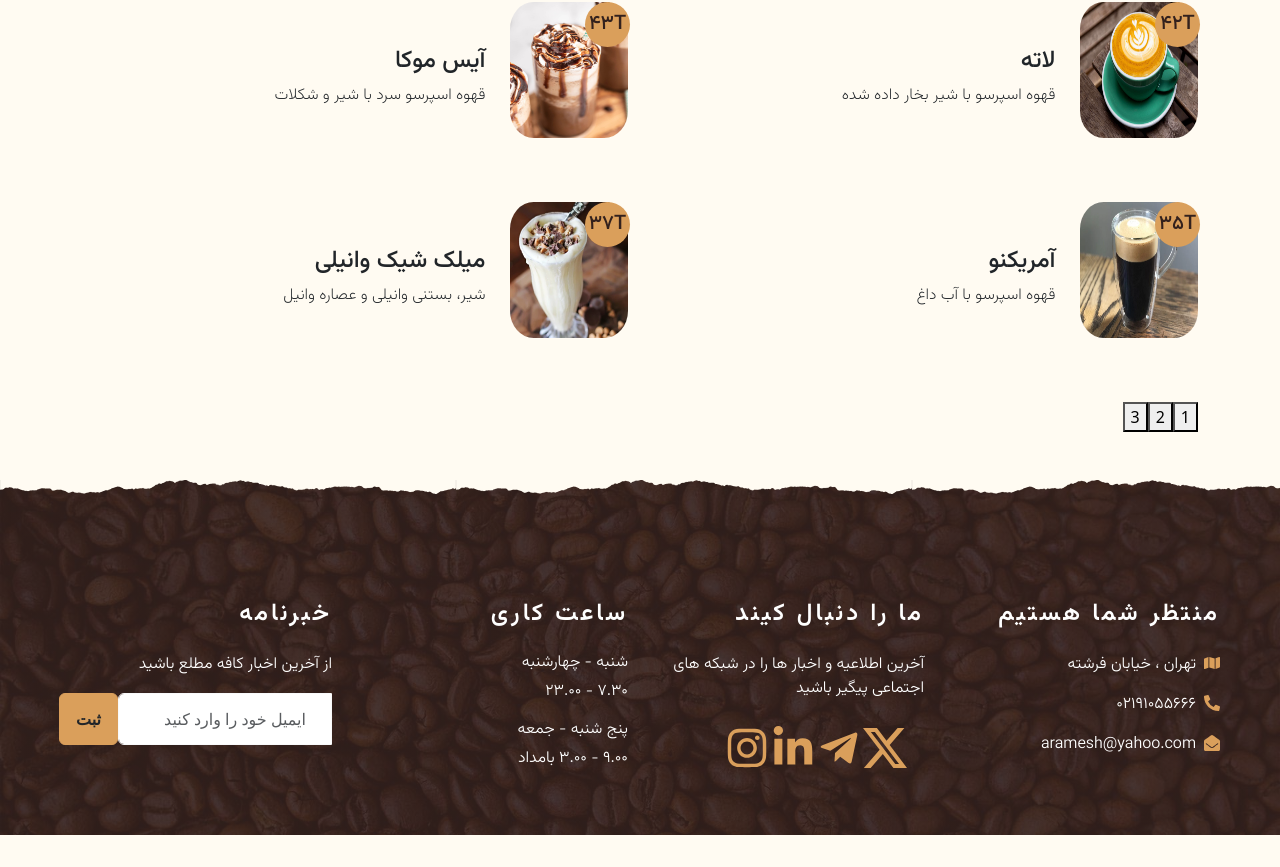
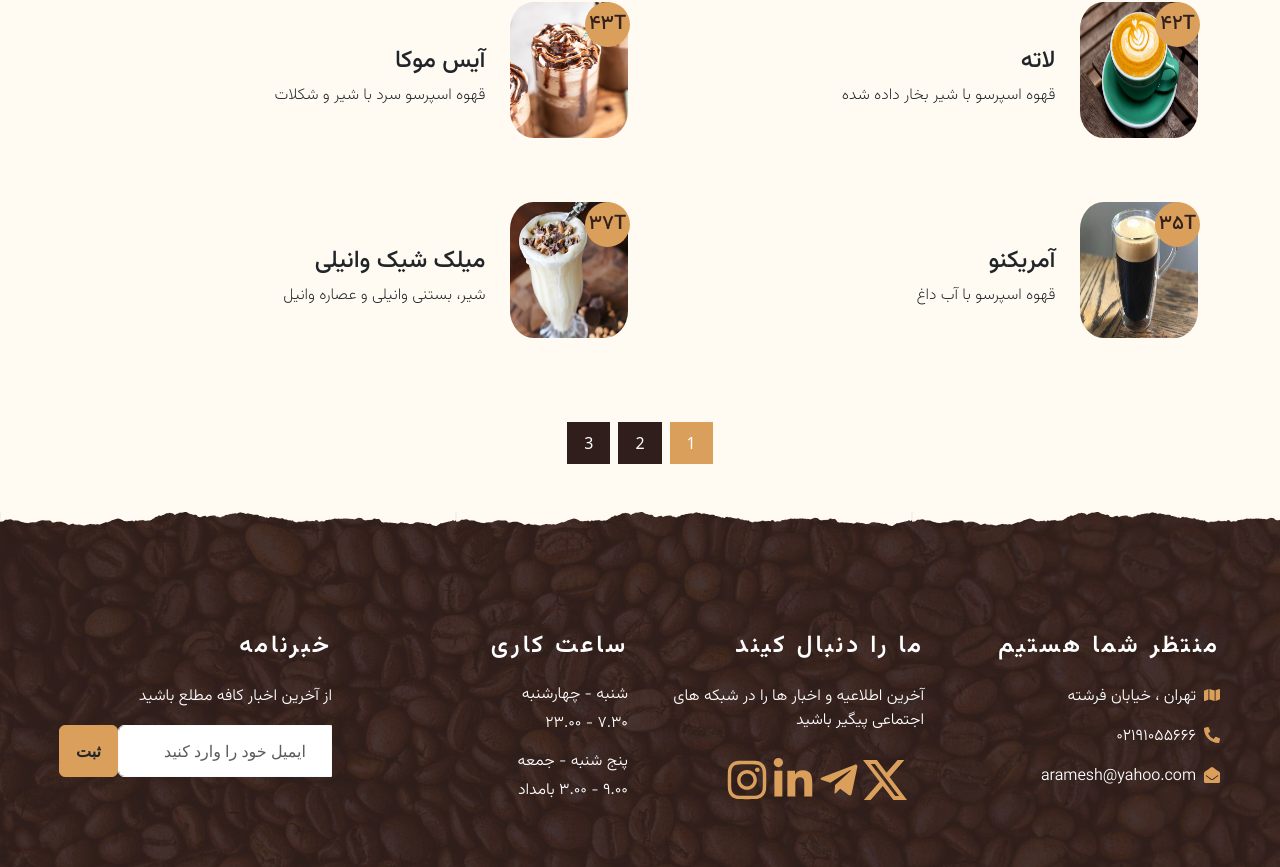
Before and after one commit to erfanHP390/website-coffee-shop, a Next.js app: page /menu in a window 1280 px wide. Shown: the part 1081-1948 px from the top of the page. Before the commit the page ends 1916 px from the top, so only its background shows below. Built offline with nearby package versions, Linux system fonts and the light colour scheme; data requests are answered from the project's data file.

Commit message:
add pagination-style

```diff
--- a/styles/About.module.css
+++ b/styles/About.module.css
@@ -68,3 +68,32 @@
   color: #555555 !important;
   text-decoration: none !important;
 }
+/* ===========pagination ====================== */
+
+.pagination {
+  display: flex;
+  justify-content: center;
+  margin-top: 20px;
+}
+
+.pagination button {
+  background-color: #2f1e1b;
+  border: 1px solid #2f1e1b;
+  color: #fff;
+  padding: 8px 16px;
+  margin: 0 4px;
+  cursor: pointer;
+  transition: background-color 0.3s ease, color 0.3s ease;
+}
+
+.pagination button.pagination_active {
+  background-color: #DA9F5B;
+  border-color: #DA9F5B;;
+  color: #fff;
+}
+
+.pagination button:hover {
+  background-color: #b88648;
+  border-color: #DA9F5B;;
+  color: #fff;
+}
```
